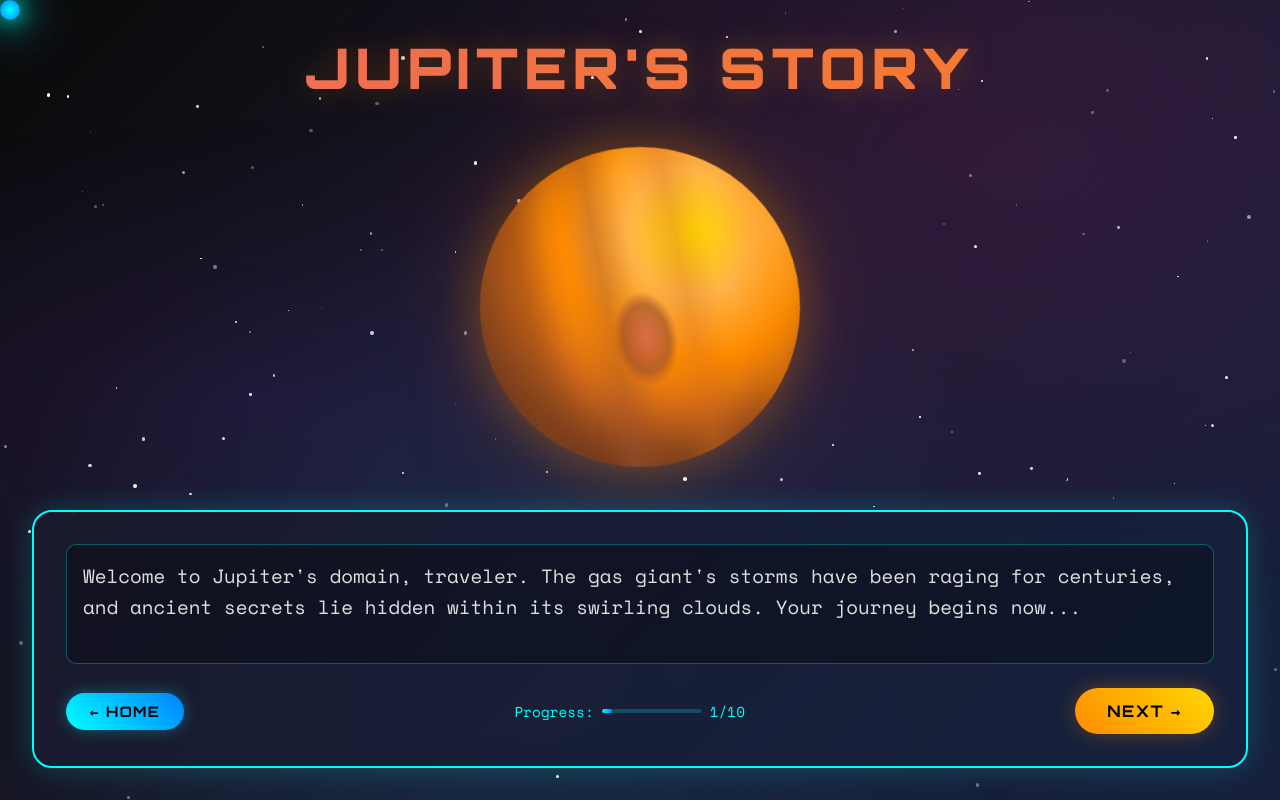
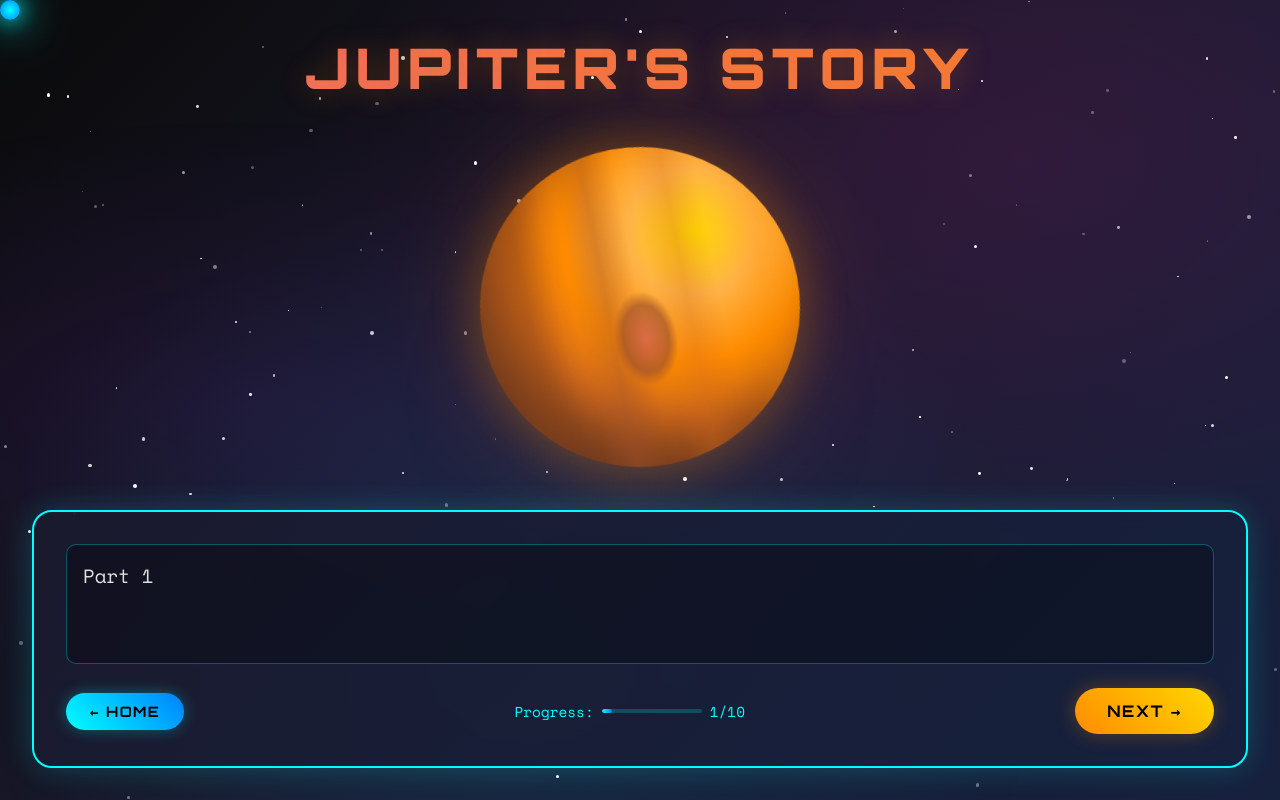
Before and after one commit to zGamingTechz/The-Planet-Story, a Flask app: page /jupiter in a window 1280 px wide. Run offline with Flask 3, Linux system fonts and the light colour scheme.

Commit message:
Updated story progression logic in jupiter.html

```diff
--- a/app.py
+++ b/app.py
@@ -1,4 +1,4 @@
-from flask import Flask, render_template, request, redirect
+from flask import Flask, render_template, request, redirect, jsonify
 from flask_sqlalchemy import SQLAlchemy
 
 app = Flask("Planet_Story")
@@ -18,7 +18,22 @@
 
 @app.route("/jupiter", methods=["GET", "POST"])
 def jupiter_story():
-    return render_template("jupiter.html")
+    story = [
+        "Part 1",
+        "Part 2",
+        "Part 3",
+        "Part 4",
+    ]
+
+    if request.method == "POST":
+        data = request.get_json()
+        story_part = data.get("story_part")
+
+        return jsonify({
+            "text": story[story_part]
+        })
+
+    return render_template("jupiter.html", story = story[0])
 
 
 if __name__ == "__main__":
--- a/templates/jupiter.html
+++ b/templates/jupiter.html
@@ -346,7 +346,7 @@
 
         <div class="story-interface">
             <div class="story-text" id="storyText">
-                Welcome to Jupiter's domain, traveler. The gas giant's storms have been raging for centuries, and ancient secrets lie hidden within its swirling clouds. Your journey begins now...
+                {{ story }}
             </div>
 
             <div class="story-controls">
@@ -429,13 +429,13 @@
 
             try {
                 // Make request to Flask backend
-                const response = await fetch('/jupiter_story', {
+                const response = await fetch('/jupiter', {
                     method: 'POST',
                     headers: {
                         'Content-Type': 'application/json',
                     },
                     body: JSON.stringify({
-                        story_part: currentStoryPart + 1
+                        story_part: currentStoryPart
                     })
                 });
 
@@ -503,7 +503,7 @@
 
         // Navigate back to home
         function goHome() {
-            window.location.href = '/';  // Adjust this URL based on your Flask routing
+            window.location.href = '/';
         }
 
         // Initialize
```
